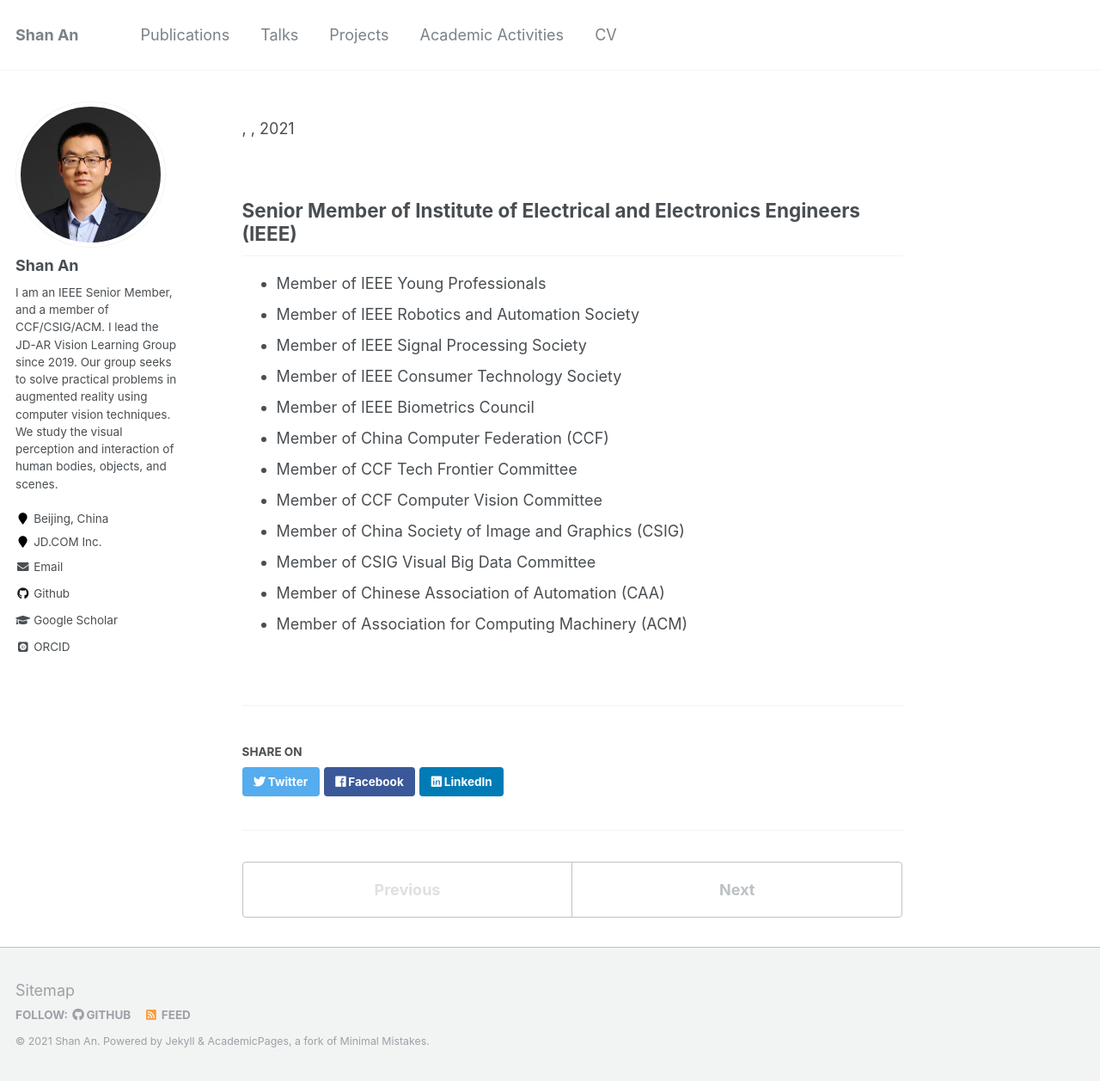
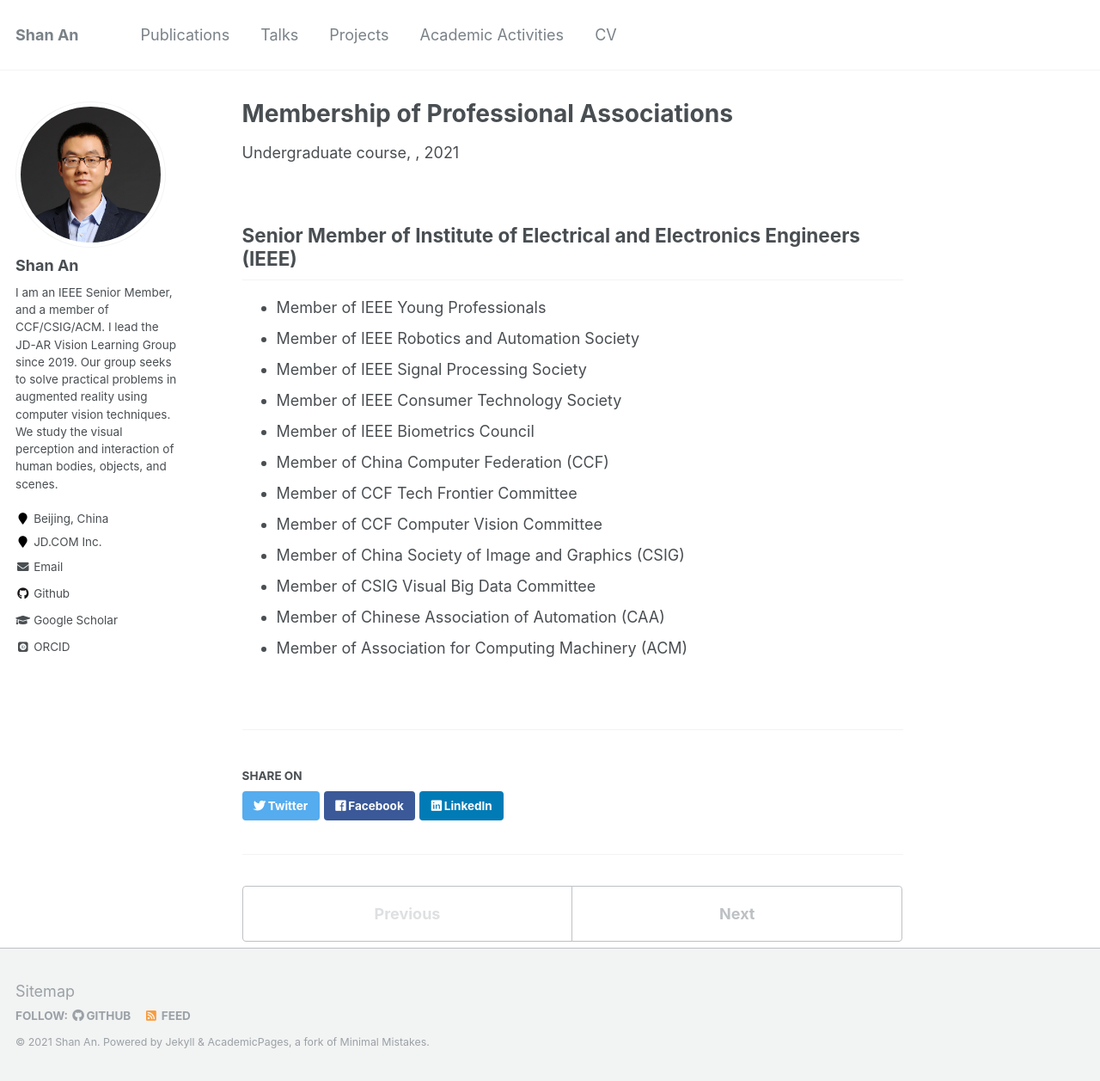
Before and after one commit to anshan-XR-ROB/anshan-XR-ROB.github.io, a Jekyll site: the page built from _teaching/1-membership.md, in a window 1280 px wide and 1257 px high. Shown: the whole window at 86% size. Built offline with Jekyll 4.4.1, drawn with Linux system fonts in a browser that asks for light colours; some web fonts are replaced.

Commit message:
Update 1-membership.md

```diff
--- a/_teaching/1-membership.md
+++ b/_teaching/1-membership.md
@@ -1,11 +1,9 @@
 ---
-layout: archive
 title: "Membership of Professional Associations"
-permalink:/teaching/1-membership
-author_profile: true
-redirect_from:
-  - /resume
+type: "Undergraduate course"
+permalink: /teaching/1-membership
 ---
+
 ## Senior Member of Institute of Electrical and Electronics Engineers (IEEE) ##
 * Member of IEEE Young Professionals
 * Member of IEEE Robotics and Automation Society
```
